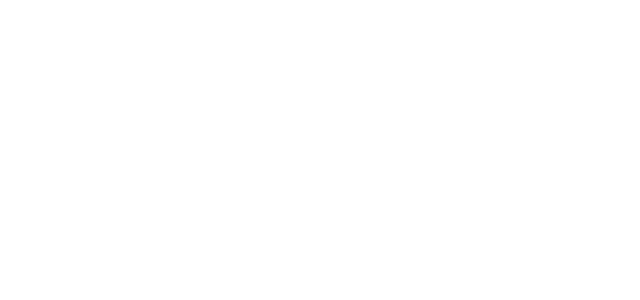
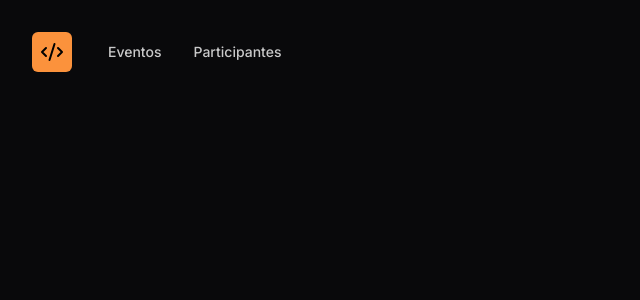
Before and after one commit to euvitordev/pass.in, a Next.js app: page / in a window 1280 px wide. Shown: the top 300 px of the page, without its empty margins (0-640 px from the left). Built offline with nearby package versions, Linux system fonts and the light colour scheme.

Commit message:
Adiciona o header da pagina inicial

```diff
--- a/package.json
+++ b/package.json
@@ -10,6 +10,7 @@
   },
   "dependencies": {
     "@radix-ui/react-icons": "^1.3.0",
+    "@radix-ui/react-slot": "^1.0.2",
     "class-variance-authority": "^0.7.0",
     "clsx": "^2.1.0",
     "lucide-react": "^0.364.0",
--- a/src/app/layout.tsx
+++ b/src/app/layout.tsx
@@ -16,11 +16,11 @@
   children: React.ReactNode;
 }>) {
   return (
-    <html lang="en">
+    <html lang="pt-br">
       <body className={inter.className}>
         <ThemeProvider
           attribute="class"
-          defaultTheme="system"
+          defaultTheme="dark"
           enableSystem
           disableTransitionOnChange
         >
--- a/src/app/page.tsx
+++ b/src/app/page.tsx
@@ -1,7 +1,9 @@
-import Image from "next/image";
+import { Header } from "@/components/header";
 
 export default function Home() {
   return (
-    <main className="flex min-h-screen flex-col items-center justify-between p-24"></main>
+    <main className="flex min-h-screen w-full flex-col items-center justify-between p-8">
+      <Header />
+    </main>
   );
 }
--- /dev/null
+++ b/src/components/header.tsx
@@ -0,0 +1,20 @@
+import { Code2Icon } from "lucide-react";
+import { Button } from "./ui/button";
+
+export function Header() {
+  return (
+    <div className="flex w-full items-center justify-start gap-5">
+      <span className="flex items-center justify-center rounded-md bg-orange-400 p-2 text-black">
+        <Code2Icon />
+      </span>
+      <nav className="flex items-center">
+        <Button variant={"ghost"} className="opacity-80 hover:opacity-100">
+          Eventos
+        </Button>
+        <Button variant={"ghost"} className="opacity-80 hover:opacity-100">
+          Participantes
+        </Button>
+      </nav>
+    </div>
+  );
+}
--- /dev/null
+++ b/src/components/ui/button.tsx
@@ -0,0 +1,57 @@
+import * as React from "react"
+import { Slot } from "@radix-ui/react-slot"
+import { cva, type VariantProps } from "class-variance-authority"
+
+import { cn } from "@/lib/utils"
+
+const buttonVariants = cva(
+  "inline-flex items-center justify-center whitespace-nowrap rounded-md text-sm font-medium transition-colors focus-visible:outline-none focus-visible:ring-1 focus-visible:ring-ring disabled:pointer-events-none disabled:opacity-50",
+  {
+    variants: {
+      variant: {
+        default:
+          "bg-primary text-primary-foreground shadow hover:bg-primary/90",
+        destructive:
+          "bg-destructive text-destructive-foreground shadow-sm hover:bg-destructive/90",
+        outline:
+          "border border-input bg-background shadow-sm hover:bg-accent hover:text-accent-foreground",
+        secondary:
+          "bg-secondary text-secondary-foreground shadow-sm hover:bg-secondary/80",
+        ghost: "hover:bg-accent hover:text-accent-foreground",
+        link: "text-primary underline-offset-4 hover:underline",
+      },
+      size: {
+        default: "h-9 px-4 py-2",
+        sm: "h-8 rounded-md px-3 text-xs",
+        lg: "h-10 rounded-md px-8",
+        icon: "h-9 w-9",
+      },
+    },
+    defaultVariants: {
+      variant: "default",
+      size: "default",
+    },
+  }
+)
+
+export interface ButtonProps
+  extends React.ButtonHTMLAttributes<HTMLButtonElement>,
+    VariantProps<typeof buttonVariants> {
+  asChild?: boolean
+}
+
+const Button = React.forwardRef<HTMLButtonElement, ButtonProps>(
+  ({ className, variant, size, asChild = false, ...props }, ref) => {
+    const Comp = asChild ? Slot : "button"
+    return (
+      <Comp
+        className={cn(buttonVariants({ variant, size, className }))}
+        ref={ref}
+        {...props}
+      />
+    )
+  }
+)
+Button.displayName = "Button"
+
+export { Button, buttonVariants }
```
Also changed, not shown: 1 other file (tests, documents, lock files or other folders).
